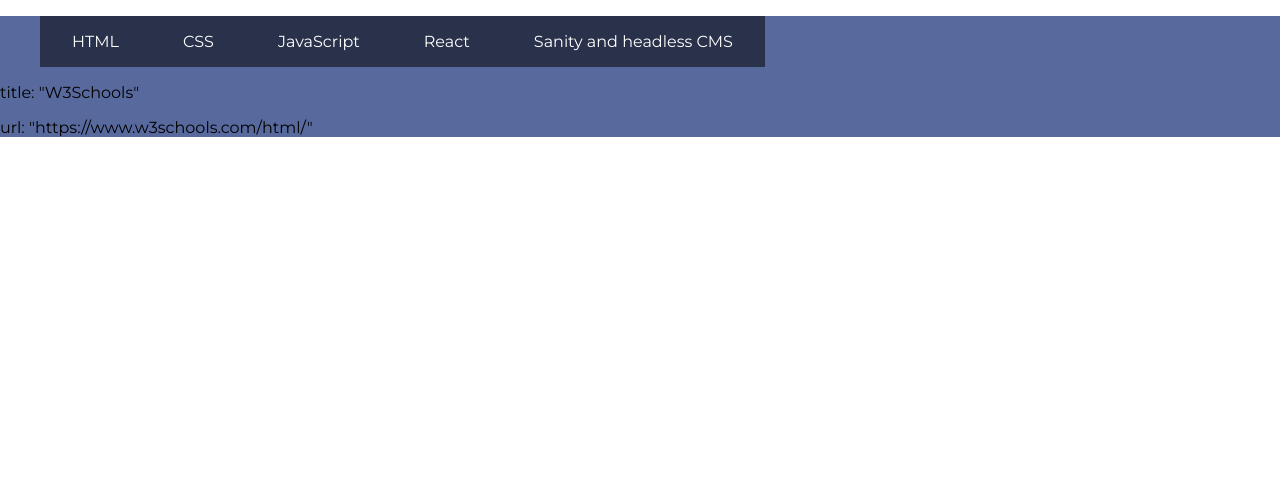
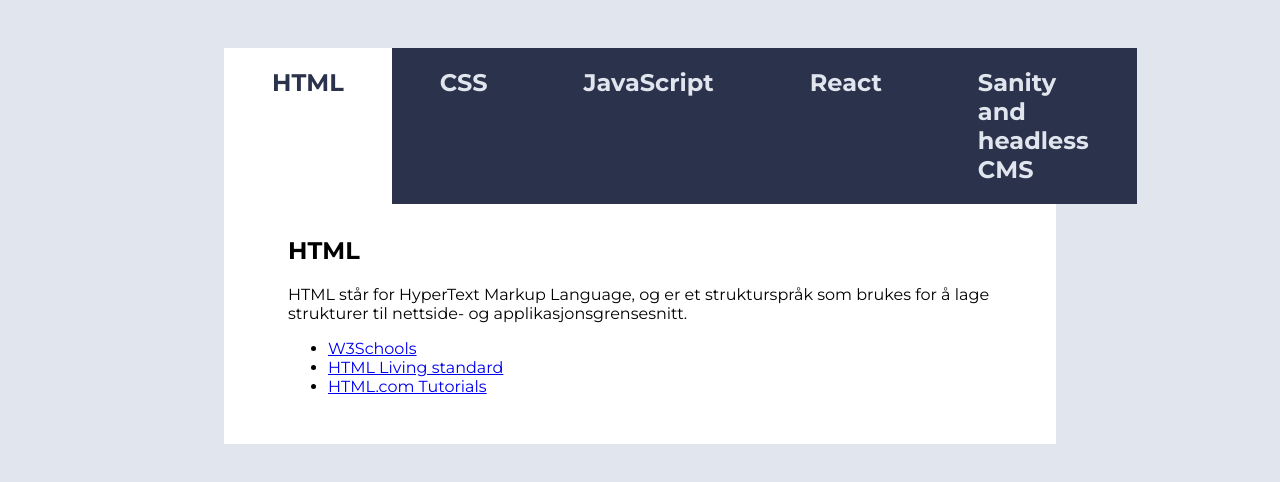
Before and after one commit to McRobbro/uin24ak2_resource_layout_DAHLMAN, a plain HTML site: page arbeidskrav_2/index.html in a window 1280 px wide. Drawn offline with Linux system fonts and the light colour scheme.

Commit message:
finish the damn thing

```diff
--- a/arbeidskrav_2/index.html
+++ b/arbeidskrav_2/index.html
@@ -3,7 +3,7 @@
 <head>
     <meta charset="utf-8">
     <meta http-equiv="X-UA-Compatible" content="IE=edge">
-    <title>Your Page Title</title>
+    <title>UIN24AK2-Dahlman</title>
     <meta name="description" content="">
     <meta name="viewport" content="width=device-width, initial-scale=1">
     <link rel="stylesheet" href="styles.css">
@@ -12,16 +12,52 @@
 <body>
     <section>
         <ul id="menu">
-            <li>HTML</li>
-            <li>CSS</li>
-            <li>JavaScript</li>
-            <li>React</li>
-            <li>Sanity and headless CMS</li>
+            <li id="0"></li>
+            <li id="1"></li>
+            <li id="2"></li>
+            <li id="3"></li>
+            <li id="4"></li>
         </ul>
-        <article>
-            <p>title: "W3Schools"</p>
-            <p>url: "https://www.w3schools.com/html/"</p>
+        <article id="content">
         </article>
     </section>
 </body>
+
+<script src="ressurser.js"></script>
+<script>
+
+    document.querySelectorAll("#menu li").forEach((li, index) => {
+        li.textContent = resources[index].category;
+        li.addEventListener("click", () => {
+            displayContent(index);
+        })
+
+    });
+
+    function displayContent(index) {
+        const resource = resources[index];
+        const content = document.getElementById("content");
+        content.innerHTML =
+        `
+        <h2>${resource.category}</h2>
+        <p>${resource.text}</p>
+        <ul>${resource.sources.map(source =>
+            `
+            <li><a href="${source.url}">${source.title}</a></li>
+            `
+            ).join("")}
+        </ul>
+        `;
+
+        document.querySelectorAll("#menu li").forEach(item => {
+                item.classList.remove("active");
+            });
+
+        document.getElementById(index).classList.add("active");
+    }
+
+    displayContent(0)
+
+</script>
+
 </html>
--- a/arbeidskrav_2/styles.css
+++ b/arbeidskrav_2/styles.css
@@ -1,7 +1,7 @@
 :root {
-    --primary-color: #2A324B;
-    --secondary-color: #58699D;
-    --background-color: #fff;
+    --primary-color: #2b324b;
+    --background-color: #e1e5ee;
+    --section-color: #fff;
   }
 
   body {
@@ -11,21 +11,37 @@
   }
 
   section {
-    background-color: var(--secondary-color);
+    margin: 3rem auto;
+    width: 65%;
+    background-color: var(--section-color);
   }
 
-  ul {
+  #menu {
+    width: 100%;
     list-style: none;
     display: flex;
+    justify-content: space-between;
+    background-color: var(--background-color);
+    font-weight: 700;
+
+    margin: 0;
+    padding: 0;
   }
 
-  li {
+  #menu li {
     background-color: var(--primary-color);
     color: var(--background-color);
-    padding: 1rem 2rem;
+    padding: 1.25rem 3rem;
+    font-size: 1.5rem;
   }
 
-  li:active {
-    background-color: var(--background-color);
+  #menu li.active {
+    background-color: var(--section-color);
     color: var(--primary-color);
   }
+
+  article {
+    background-color: var(--section-color);
+    padding: 0rem 2rem 2rem 2rem;
+    margin: 2rem;
+  }
```
